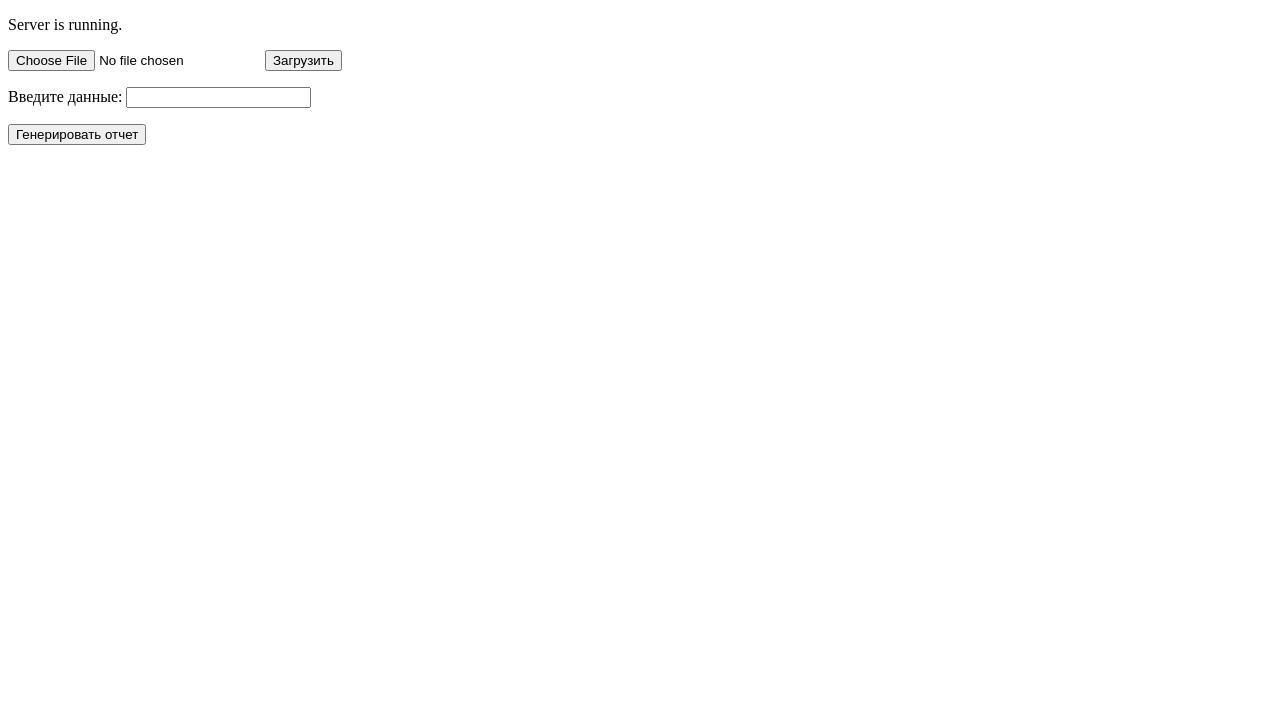
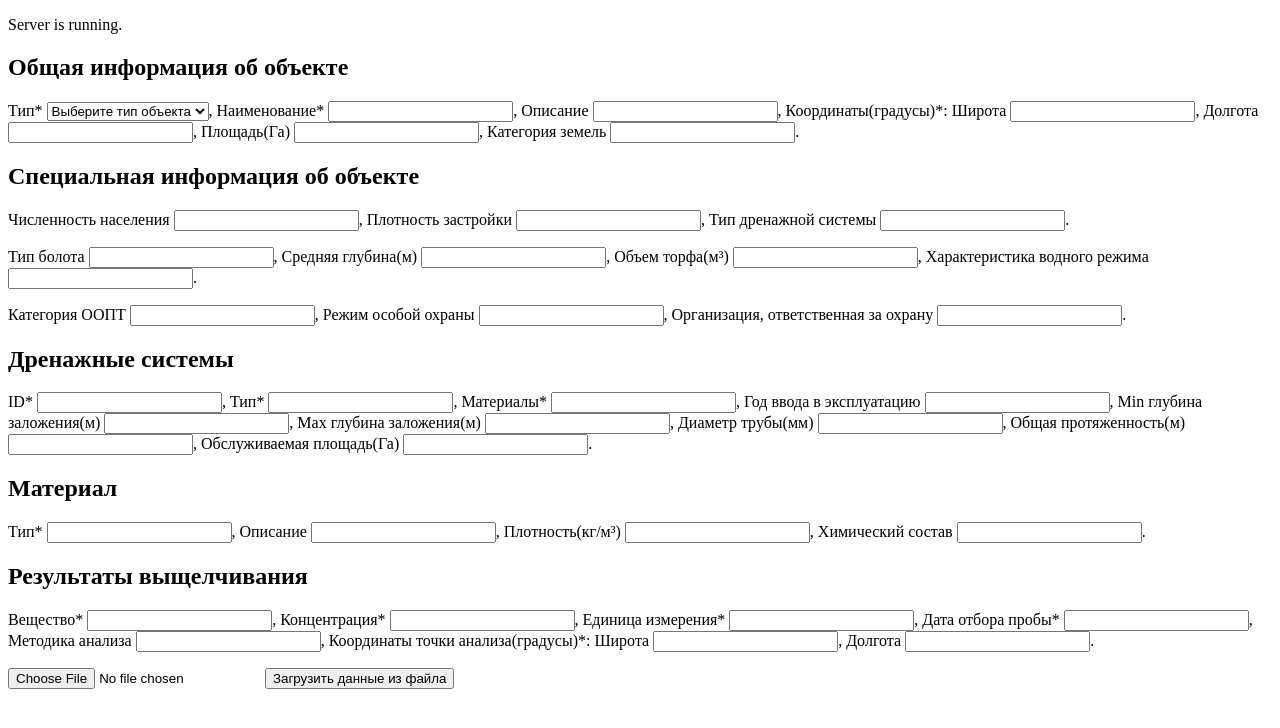
Before and after one commit to moevm/mse1h2026-ecoreport, a FastAPI app: page / in a window 1280 px wide. Shown: the top 728 px of the page. Run offline with FastAPI, Linux system fonts and the light colour scheme.

Commit message:
Форма для ввода данных

```diff
--- a/app/static/js/upload.js
+++ b/app/static/js/index.js
@@ -1,6 +1,6 @@
 async function uploadFile() {
     const fileInput = document.getElementById("file-input");
-    const status = document.getElementById("status");
+    const status = document.getElementById("upload-status");
 
     if (!fileInput.files.length) {
         status.innerText = "Выберите файл!";
@@ -22,10 +22,6 @@ async function uploadFile() {
 
         if (result.status === "success") {
             status.innerText = "Файл успешно загружен";
-            const form = document.getElementById("manual-input");
-            const input = document.getElementById('filename-input');
-            input.value = result.saved_as;
-            form.appendChild(input);
             console.log(result.saved_as);
 
         } else {
--- a/app/templates/data_input.html
+++ b/app/templates/data_input.html
@@ -1,14 +1,108 @@
-<script src="static/js/upload.js"></script>
+<script src="static/js/index.js"></script>
+<form>
+    <h2>Общая информация об объекте</h2>
+    <p>
+        <label for="site-type">Тип*</label>
+        <select name="site-type" id="site-type">
+            <option value="">Выберите тип объекта</option>
+            <option value="bog">Болото</option>
+            <option value="urban">Город</option>
+            <option value="protected">ООПТ</option>
+        </select>,
+        <label for="site-name">Наименование*</label>
+        <input type="text" name="site-name" id="site-name">,
+        <label for="site-desc">Описание</label>
+        <input type="text" name="site-desc" id="site-desc">,
+        Координаты(градусы)*:
+            <label for="site-longitude">Широта</label>
+            <input type="text" name="site-longitude"  id="site-longitude">,
+            <label for="site-latitude">Долгота</label>
+            <input type="text" name="site-latitude" id="site-latitude">,
+        <label for="site-area">Площадь(Га)</label>
+        <input type="text" name="site-area" id="site-area">,
+        <label for="site-area">Категория земель</label>
+        <input type="text" name="site-area">.
+    </p>
+    <h2>Специальная информация об объекте</h2>
+    <p name="urban-extra">
+        <label for="urban-population">Численность населения</label>
+        <input type="text" name="urban-population" id="urban-population">,
+        <label for="urban-density">Плотность застройки</label>
+        <input type="text" name="urban-density" id="urban-density">,
+        <label for="urban-drainage-type">Тип дренажной системы</label>
+        <input type="text" name="urban-drainage-type" id="urban-drainage-type">.
+    </p>
+    <p name="bog-extra">
+        <label for="bog-type">Тип болота</label>
+        <input type="text" name="bog-type" id="bog-type">,
+        <label for="bog-depth">Средняя глубина(м)</label>
+        <input type="text" name="bog-depth" id="bog-depth">,
+        <label for="bog-peat-volume">Объем торфа(м³)</label>
+        <input type="text" name="bog-peat-volume" id="bog-peat-volume">,
+        <label for="bog-hydro-regime">Характеристика водного режима</label>
+        <input type="text" name="bog-hydro-regime" id="bog-hydro-regime">.
+    </p>
+    <p name="protected-extra">
+        <label for="protected-category">Категория ООПТ</label>
+        <input type="text" name="protected-category" id="protected-category">,
+        <label for="protected-regime">Режим особой охраны</label>
+        <input type="text" name="protected-regime" id="protected-regime">,
+        <label for="protected-org">Организация, ответственная за охрану</label>
+        <input type="text" name="protected-org" id="protected-org">.
+    </p>
+    <h2>Дренажные системы</h2>
+    <p name="drainage">
+        <label for="drainage-id">ID*</label>
+        <input type="text" name="drainage-id" id="drainage-id">,
+        <label for="drainage-type">Тип*</label>
+        <input type="text" name="drainage-type" id="drainage-type">,
+        <label for="drainage-materials">Материалы*</label>
+        <input type="text" name="drainage-materials" id="drainage-materials">,
+        <label for="drainage-year">Год ввода в эксплуатацию</label>
+        <input type="text" name="drainage-year" id="drainage-year">,
+        <label for="drainage-min-depth">Min глубина заложения(м)</label>
+        <input type="text" name="drainage-min-depth" id="drainage-min-depth">,
+        <label for="drainage-max-depth">Max глубина заложения(м)</label>
+        <input type="text" name="drainage-max-depth" id="drainage-max-depth">,
+        <label for="drainage-diameter">Диаметр трубы(мм)</label>
+        <input type="text" name="drainage-diameter" id="drainage-diameter">,
+        <label for="drainage-length">Общая протяженность(м)</label>
+        <input type="text" name="drainage-length" id="drainage-length">,
+        <label for="drainage-area">Обслуживаемая площадь(Га)</label>
+        <input type="text" name="drainage-area" id="drainage-area">.
+    </p>
+    <h2>Материал</h2>
+    <p name="material">
+        <label for="material-type">Тип*</label>
+        <input type="text" name="material-type" id="material-type">,
+        <label for="material-desc">Описание</label>
+        <input type="text" name="material-desc" id="material-desc">,
+        <label for="material-density">Плотность(кг/м³)</label>
+        <input type="text" name="material-density" id="material-density">,
+        <label for="material-chem">Химический состав</label>
+        <input type="text" name="material-chem" id="material-chem">.
+    </p>
+    <h2>Результаты выщелчивания</h2>
+    <p name="leaching">
+        <label for="leaching-substance">Вещество*</label>
+        <input type="text" name="leaching-substance" id="leaching-substance">,
+        <label for="leaching-concentration">Концентрация*</label>
+        <input type="text" name="leaching-concentration" id="leaching-concentration">,
+        <label for="leaching-measure-unit">Единица измерения*</label>
+        <input type="text" name="leaching-measure-unit" id="leaching-measure-unit">,
+        <label for="leaching-date">Дата отбора пробы*</label>
+        <input type="text" name="leaching-date" id="leaching-date">,
+        <label for="leaching-method">Методика анализа</label>
+        <input type="text" name="leaching-method" id="leaching-method">,
+        Координаты точки анализа(градусы)*:
+        <label for="leaching-latitude">Широта</label>
+        <input type="text" name="leaching-latitude" id="leaching-latitude">,
+        <label for="leaching-longitude">Долгота</label>
+        <input type="text" name="leaching-longitude" id="leaching-longitude">.
+    </p>
+</form>
 <div id="upload-container">
     <input type="file" id="file-input" name="file" accept=".csv,.xlsx"/>
-    <button onclick="uploadFile()">Загрузить</button>
-    <p id="status"></p>
+    <button onclick="uploadFile()">Загрузить данные из файла</button>
+    <p id="upload-status"></p>
 </div>
-<form id="manual-input" action="/generate-report" method="POST">
-    <input type="hidden" id="filename-input" name="file_id">
-    <p>
-        <label for="example">Введите данные:</label>
-        <input type="text" name="example">
-    </p>
-    <button type="submit">Генерировать отчет</button>
-</form>
```
